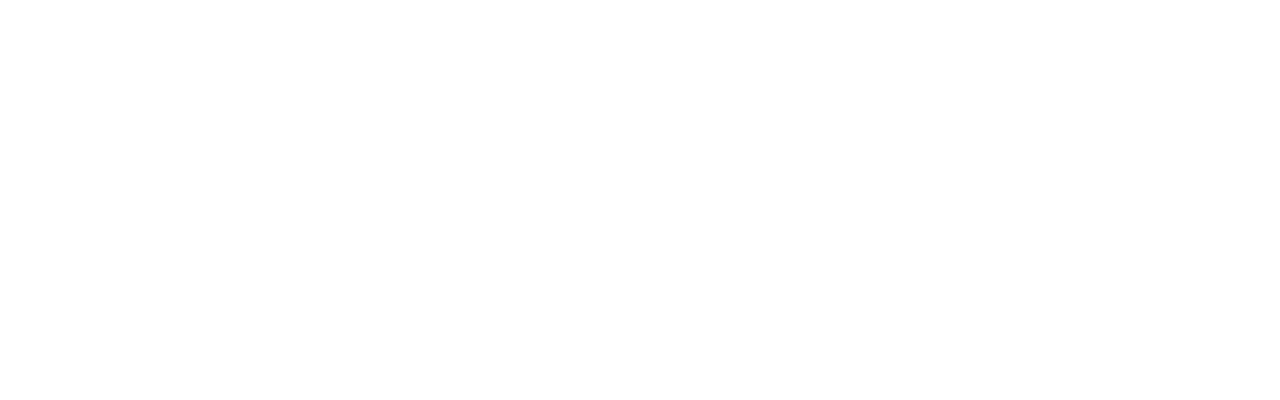
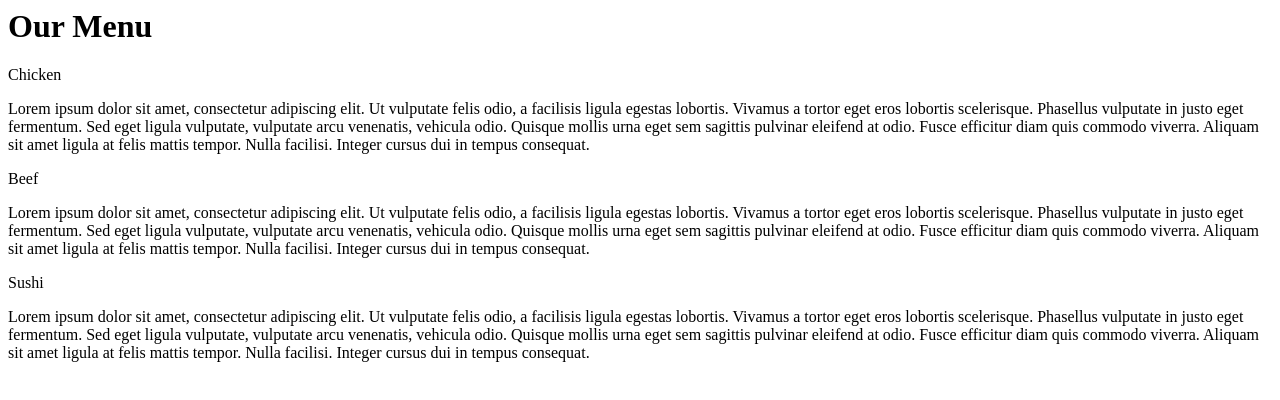
Before and after one commit to deniseinvancity/couresera-assignment, a plain HTML site: page module2-solution/index.html in a window 1280 px wide. Drawn offline with Linux system fonts and the light colour scheme.

Commit message:
Update index.html

```diff
--- a/module2-solution/index.html
+++ b/module2-solution/index.html
@@ -6,4 +6,19 @@
   <title>module 2 solution</title>
   <link rel="stylesheet" href="css/stylesheet.css">
 </head>
+<body>
+  <h1>Our Menu</h1>
+  <div>
+    <div>Chicken</div>
+    <p>Lorem ipsum dolor sit amet, consectetur adipiscing elit. Ut vulputate felis odio, a facilisis ligula egestas lobortis. Vivamus a tortor eget eros lobortis scelerisque. Phasellus vulputate in justo eget fermentum. Sed eget ligula vulputate, vulputate arcu venenatis, vehicula odio. Quisque mollis urna eget sem sagittis pulvinar eleifend at odio. Fusce efficitur diam quis commodo viverra. Aliquam sit amet ligula at felis mattis tempor. Nulla facilisi. Integer cursus dui in tempus consequat.</p>
+  </div>
+    <div>Beef</div>
+    <p>Lorem ipsum dolor sit amet, consectetur adipiscing elit. Ut vulputate felis odio, a facilisis ligula egestas lobortis. Vivamus a tortor eget eros lobortis scelerisque. Phasellus vulputate in justo eget fermentum. Sed eget ligula vulputate, vulputate arcu venenatis, vehicula odio. Quisque mollis urna eget sem sagittis pulvinar eleifend at odio. Fusce efficitur diam quis commodo viverra. Aliquam sit amet ligula at felis mattis tempor. Nulla facilisi. Integer cursus dui in tempus consequat.</p>
+  <div>
+    <div>Sushi</div>
+    <p>Lorem ipsum dolor sit amet, consectetur adipiscing elit. Ut vulputate felis odio, a facilisis ligula egestas lobortis. Vivamus a tortor eget eros lobortis scelerisque. Phasellus vulputate in justo eget fermentum. Sed eget ligula vulputate, vulputate arcu venenatis, vehicula odio. Quisque mollis urna eget sem sagittis pulvinar eleifend at odio. Fusce efficitur diam quis commodo viverra. Aliquam sit amet ligula at felis mattis tempor. Nulla facilisi. Integer cursus dui in tempus consequat.</p>
+  </div>
+  <div>
+  </div>
+</body>
 </html>
```
